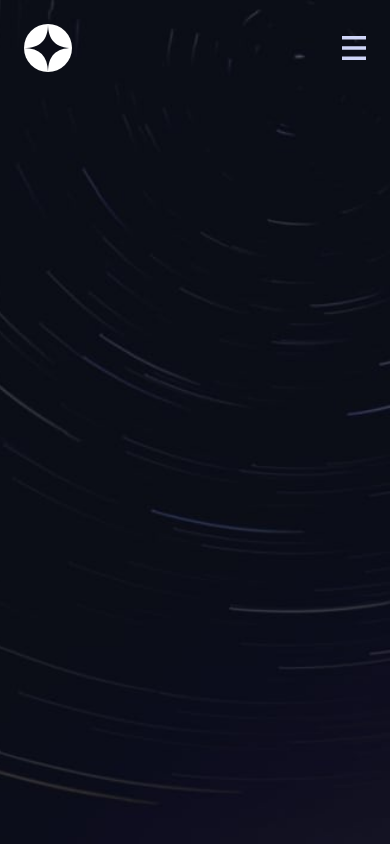
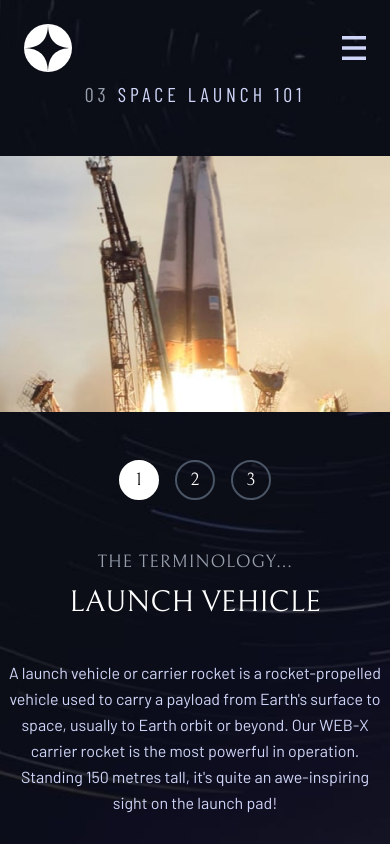
Before and after one commit to kachi33/space-tourism, a Nuxt app: page /technology in a window 390 px wide. Built offline with nearby package versions, Linux system fonts and the light colour scheme.

Commit message:
feat: responsive technology page

```diff
--- a/app/pages/technology.vue
+++ b/app/pages/technology.vue
@@ -1,5 +1,148 @@
 <template>
   <main
-    class="pt-20 md:pt-28 h-screen bg-[url('/technology/background-technology-mobile.jpg')] lg:bg-[url('/technology/background-technology-desktop.jpg')] md:bg-[url('/technology/background-technology-tablet.jpg')] bg-cover bg-no-repeat bg-center"
-  ></main>
+    class="pt-20 md:pt-28 w-full text-light-blue h-screen bg-[url('/technology/background-technology-mobile.jpg')] lg:bg-[url('/technology/background-technology-desktop.jpg')] md:bg-[url('/technology/background-technology-tablet.jpg')] bg-cover bg-no-repeat bg-center overflow-scroll"
+  >
+    <div class="container  w-full h-full lg:w-[90%] lg:ml-auto ">
+      <div class="flex flex-col h-full text-light-blue gap-4 md:gap-12">
+
+        <!-- Title -->
+        <h1
+          class="text-xl md:text-2xl mb-8 justify-center md:justify-start lg:text-left tracking-[4px] flex gap-2 uppercase"
+        >
+          <span class="text-gray-400">03</span> Space launch 101
+        </h1>
+
+        <!-- Content -->
+        <div class="flex flex-col lg:flex-row items-center lg:items-center gap-12 lg:gap-8 flex-grow">
+
+          <!-- Image (Mobile: 1st, Desktop: 3rd) -->
+          <div class="w-full lg:w-auto flex lg:h-full justify-center lg:justify-end order-1 lg:order-3">
+            <div class="w-full max-w-lg md:max-w-none lg:w-full h-64 md:h-80 lg:h-full flex items-center justify-center">
+              <!-- Landscape image for desktop -->
+              <img
+                v-if="isLargeScreen"
+                :alt="currentTechnology.name"
+                :src="currentTechnology.images?.portrait"
+                class="w-full h-full object-contain"
+                />
+                <!-- Portrait image for mobile/tablet -->
+                <img
+                v-if="!isLargeScreen"
+                :src="currentTechnology.images?.landscape"
+                :alt="currentTechnology.name"
+                class="w-full h-full object-cover"
+              />
+            </div>
+          </div>
+
+          <!-- Navigation (Mobile: 2nd, Desktop: 1st) -->
+          <nav class="order-2 lg:order-1 ">
+            <ul class="flex lg:flex-col gap-4 justify-center lg:justify-start">
+              <li
+                v-for="(item, index) in technology"
+                :key="item.name"
+                class="cursor-pointer w-10 h-10 md:w-16 md:h-16 lg:w-20 lg:h-20 rounded-full border-2 flex items-center justify-center transition-colors font-secondary-family text-lg md:text-xl lg:text-2xl"
+                :class="[
+                  currentTechnology.name === item.name
+                    ? 'bg-white text-black border-white'
+                    : 'bg-transparent text-white border-gray-600 hover:border-white',
+                ]"
+                @click="selectTechnology(item)"
+              >
+                {{ index + 1 }}
+              </li>
+            </ul>
+          </nav>
+
+          <!-- Text Content (Mobile: 3rd, Desktop: 2nd) -->
+          <div class="text-center lg:text-left order-3 lg:order-2 lg:w-1/2">
+            <p class="text-lg md:text-2xl lg:text-3xl  font-secondary-family text-gray-400 uppercase tracking-wider mb-2">
+              The terminology...
+            </p>
+
+            <h2 class="text-3xl md:text-5xl lg:text-6xl font-secondary-family mb-6 text-white uppercase">
+              {{ currentTechnology.name }}
+            </h2>
+
+            <p class="px-2 py-4 lg:text-lg font-accent-family text-light-blue leading-relaxed max-w-lg  mx-auto lg:mx-0">
+              {{ currentTechnology.description }}
+            </p>
+          </div>
+
+        </div>
+      </div>
+    </div>
+  </main>
 </template>
+
+<script setup>
+const technology = [
+  {
+    name: "Launch vehicle",
+    images: {
+      portrait: "/technology/image-launch-vehicle-portrait.jpg",
+      landscape: "/technology/image-launch-vehicle-landscape.jpg"
+    },
+    description: "A launch vehicle or carrier rocket is a rocket-propelled vehicle used to carry a payload from Earth's surface to space, usually to Earth orbit or beyond. Our WEB-X carrier rocket is the most powerful in operation. Standing 150 metres tall, it's quite an awe-inspiring sight on the launch pad!"
+  },
+  {
+    name: "Spaceport",
+    images: {
+      portrait: "/technology/image-spaceport-portrait.jpg",
+      landscape: "/technology/image-spaceport-landscape.jpg"
+    },
+    description: "A spaceport or cosmodrome is a site for launching (or receiving) spacecraft, by analogy to the seaport for ships or airport for aircraft. Based in the famous Cape Canaveral, our spaceport is ideally situated to take advantage of the Earth's rotation for launch."
+  },
+  {
+    name: "Space capsule",
+    images: {
+      portrait: "/technology/image-space-capsule-portrait.jpg",
+      landscape: "/technology/image-space-capsule-landscape.jpg"
+    },
+    description: "A space capsule is an often-crewed spacecraft that uses a blunt-body reentry capsule to reenter the Earth's atmosphere without wings. Our capsule is where you'll spend your time during the flight. It includes a space gym, cinema, and plenty of other activities to keep you entertained."
+  }
+]
+
+const currentTechnology = ref(technology[0])
+
+const isLargeScreen = ref(false)
+
+const updateScreenSize = () => {
+  if (process.client) {
+    isLargeScreen.value = window.innerWidth >= 1024
+  }
+}
+
+const selectTechnology = (item) => {
+  currentTechnology.value = item
+  if (process.client) {
+    try {
+      sessionStorage.setItem('selectedTechnology', JSON.stringify(item))
+    } catch (e) {}
+  }
+}
+
+onMounted(() => {
+  if (process.client) {
+    updateScreenSize()
+    window.addEventListener('resize', updateScreenSize)
+
+    try {
+      const saved = sessionStorage.getItem('selectedTechnology')
+      if (saved) {
+        const savedTechnology = JSON.parse(saved)
+        const found = technology.find(t => t.name === savedTechnology.name)
+        if (found) {
+          currentTechnology.value = found
+        }
+      }
+    } catch (e) {}
+  }
+})
+
+onUnmounted(() => {
+  if (process.client) {
+    window.removeEventListener('resize', updateScreenSize)
+  }
+})
+</script>
```
